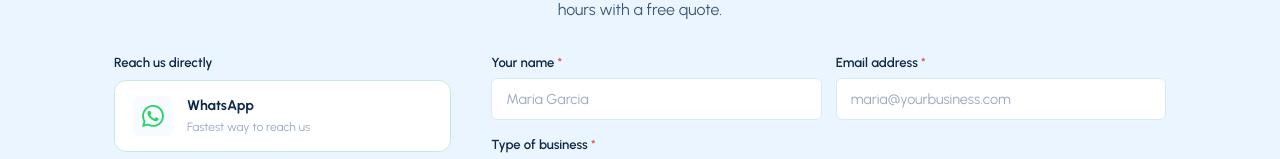
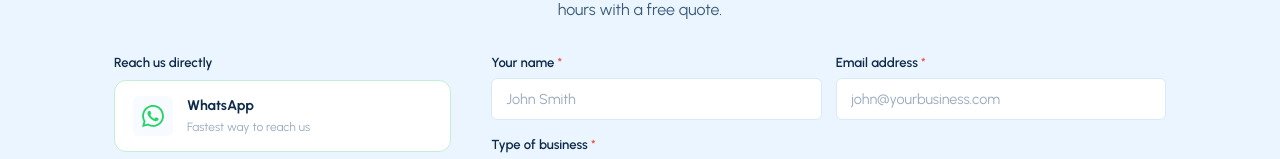
Before and after one commit to navarrocampos/navarrocampos_webpage, a Next.js app: page / in a window 1280 px wide. Shown: the part 4221-4380 px from the top of the page. Built offline with nearby package versions, Linux system fonts and the light colour scheme.

Commit message:
contact_name_change

```diff
--- a/src/components/ContactForm.tsx
+++ b/src/components/ContactForm.tsx
@@ -94,7 +94,7 @@ export function ContactForm() {
             className={`form-input${errors.from_name ? ' is-error' : ''}`}
             type="text"
             name="from_name"
-            placeholder="Maria Garcia"
+            placeholder="John Smith"
             onChange={() => clearError('from_name')}
             aria-invalid={!!errors.from_name}
             aria-describedby={errors.from_name ? 'from_name-error' : undefined}
@@ -111,7 +111,7 @@ export function ContactForm() {
             className={`form-input${errors.reply_to ? ' is-error' : ''}`}
             type="email"
             name="reply_to"
-            placeholder="maria@yourbusiness.com"
+            placeholder="john@yourbusiness.com"
             onChange={() => clearError('reply_to')}
             aria-invalid={!!errors.reply_to}
             aria-describedby={errors.reply_to ? 'reply_to-error' : undefined}
```
